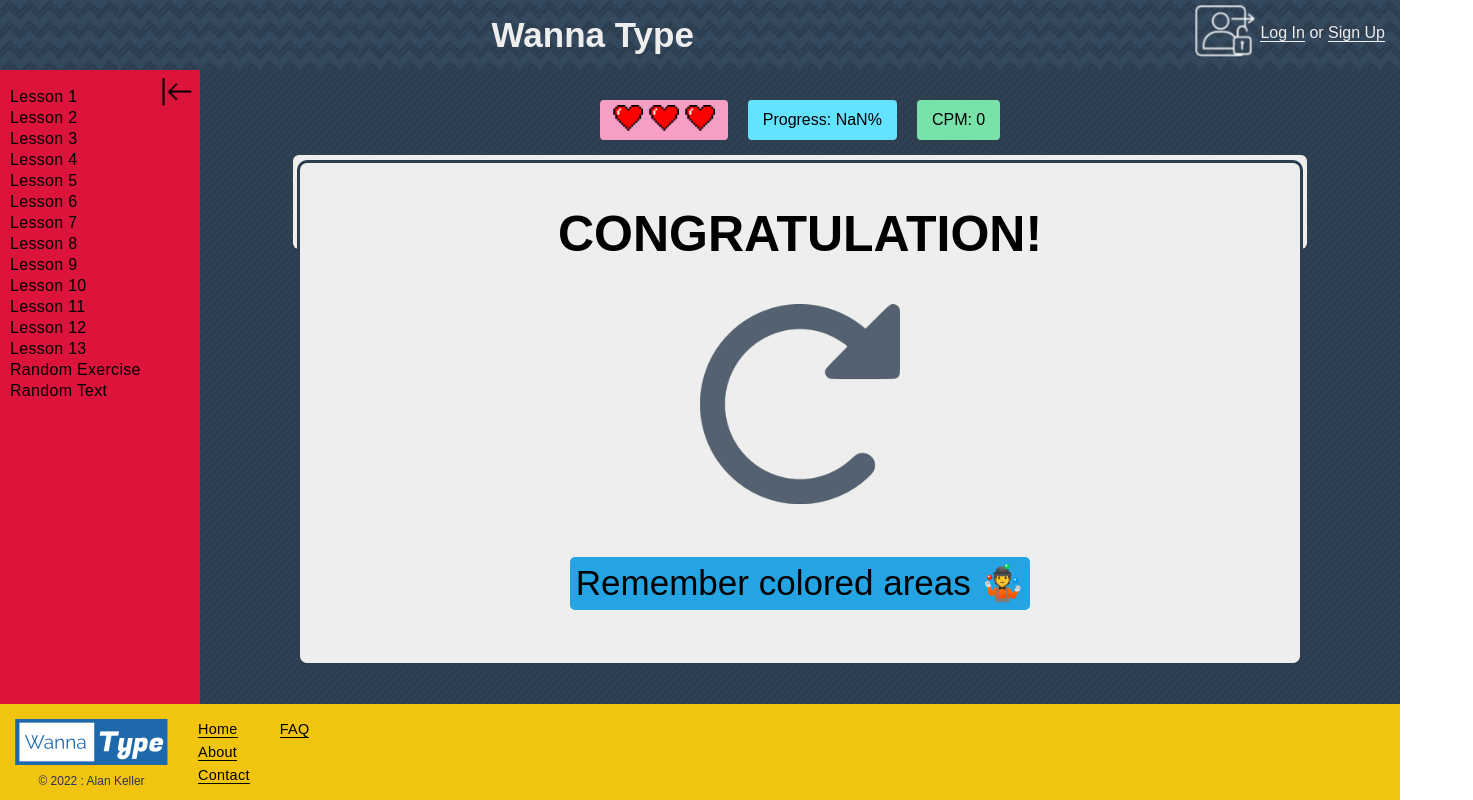
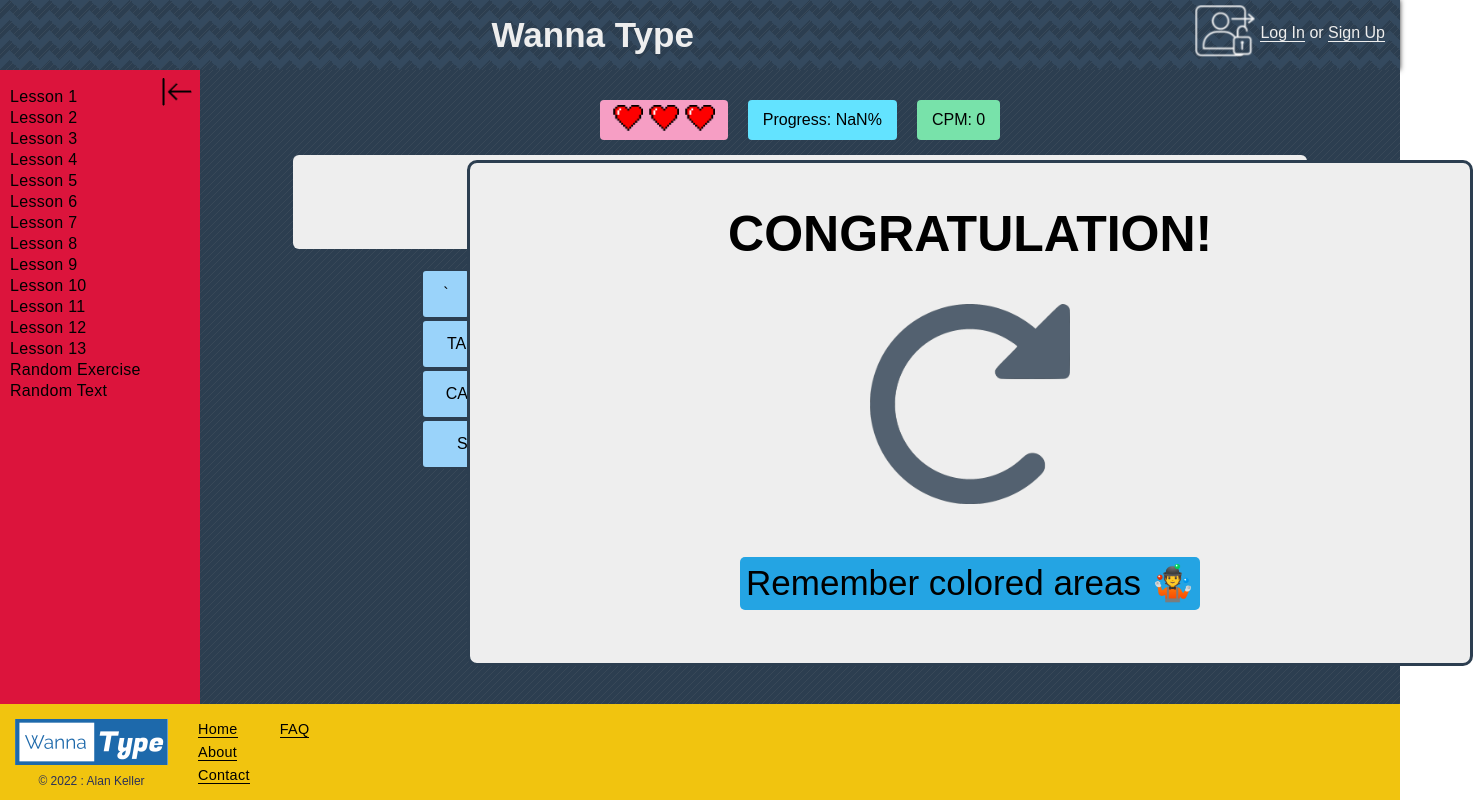
Before and after one commit to Kelly0210/WannaType, a React (Create React App) app: page /random-exercise in a window 1280 px wide. Shown: the whole page, 1473 px wide, since content can reach past the window. Built offline with nearby package versions, Linux system fonts and the light colour scheme.

Commit message:
block window to avoid links

```diff
--- a/src/Components/Board/FinishBoard.jsx
+++ b/src/Components/Board/FinishBoard.jsx
@@ -23,6 +23,7 @@ const FinishBoard = (props) => {
     }
 
     return (
+        <div className={style.blockWindow}>
             <div className={style.boardBox}>
                 {props.isPassed ? <h2>Congratulation!</h2> : <h2>Try again?</h2>}
                 <img src={reload} onClick={reloadLesson} className={style.reloadIcon} alt='reload icon' />
@@ -36,7 +37,7 @@ const FinishBoard = (props) => {
 
                 <div className={style.tips}>{randomTip()}</div>
             </div>
-
+        </div>
     )
 }
 
--- a/src/Components/Board/FinishBoard.module.css
+++ b/src/Components/Board/FinishBoard.module.css
@@ -11,14 +11,16 @@
   height: 500px;
   background-color: #eee;
 
+
   position: absolute;
   top: 20%;
-  z-index: 1;
+  left: 24%;
   border: 3px solid #2c3e50;
   border-radius: 10px;
+  z-index: 1;
 }
 
-.boardBox > h2 {
+.boardBox>h2 {
   grid-area: result;
   text-transform: uppercase;
   font-size: 50px;
@@ -40,7 +42,7 @@
   grid-area: arrowRight;
 }
 
-.arrowRightLink > img {
+.arrowRightLink>img {
   width: 110px;
   height: 95%;
   border-radius: inherit;
@@ -56,7 +58,7 @@
   grid-area: arrowLeft;
 }
 
-.arrowLeftLink > img {
+.arrowLeftLink>img {
   width: 110px;
   height: 95%;
   border-radius: inherit;
@@ -80,3 +82,12 @@
   font-size: 35px;
   text-align: center;
 }
+
+.blockWindow {
+  position: absolute;
+  width: 100%;
+  height: 100%;
+
+  top: 0%;
+  z-index: 10;
+}
```
Lines whose indentation alone changed are shown as unchanged.
